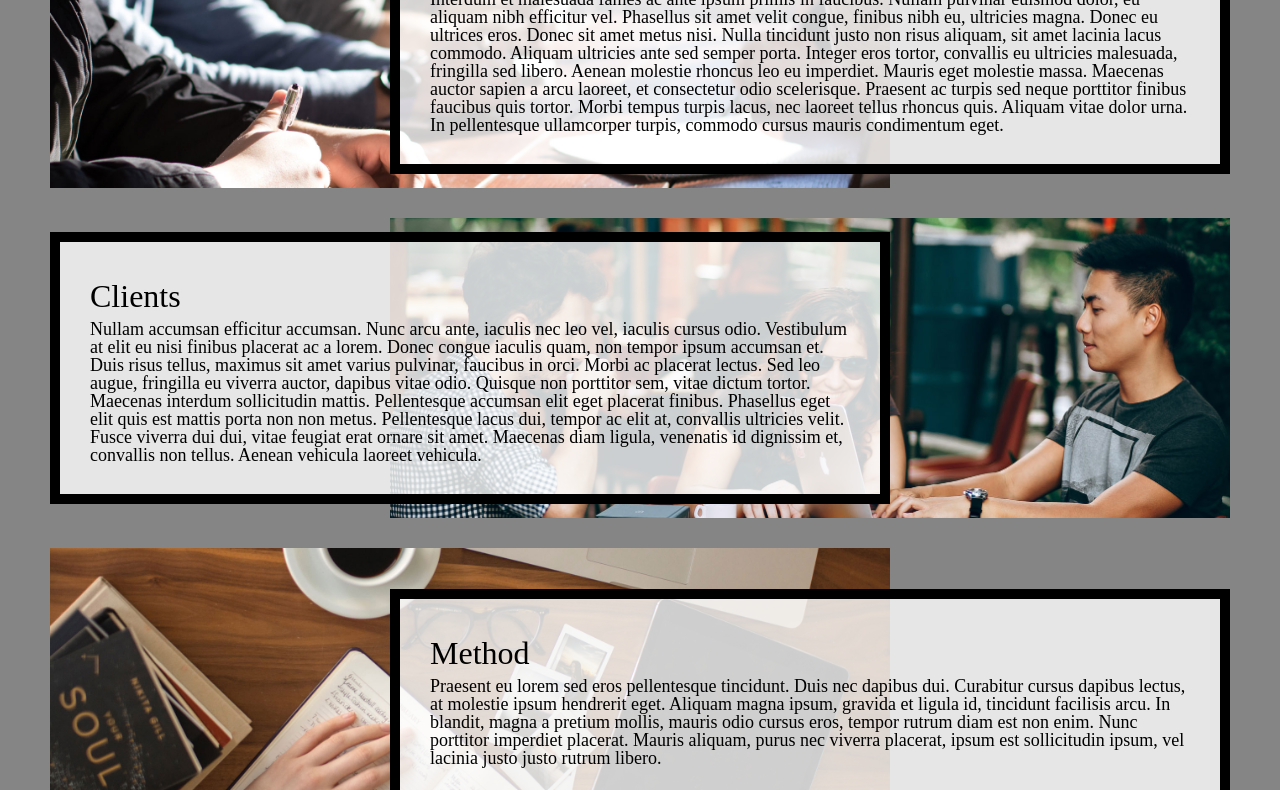
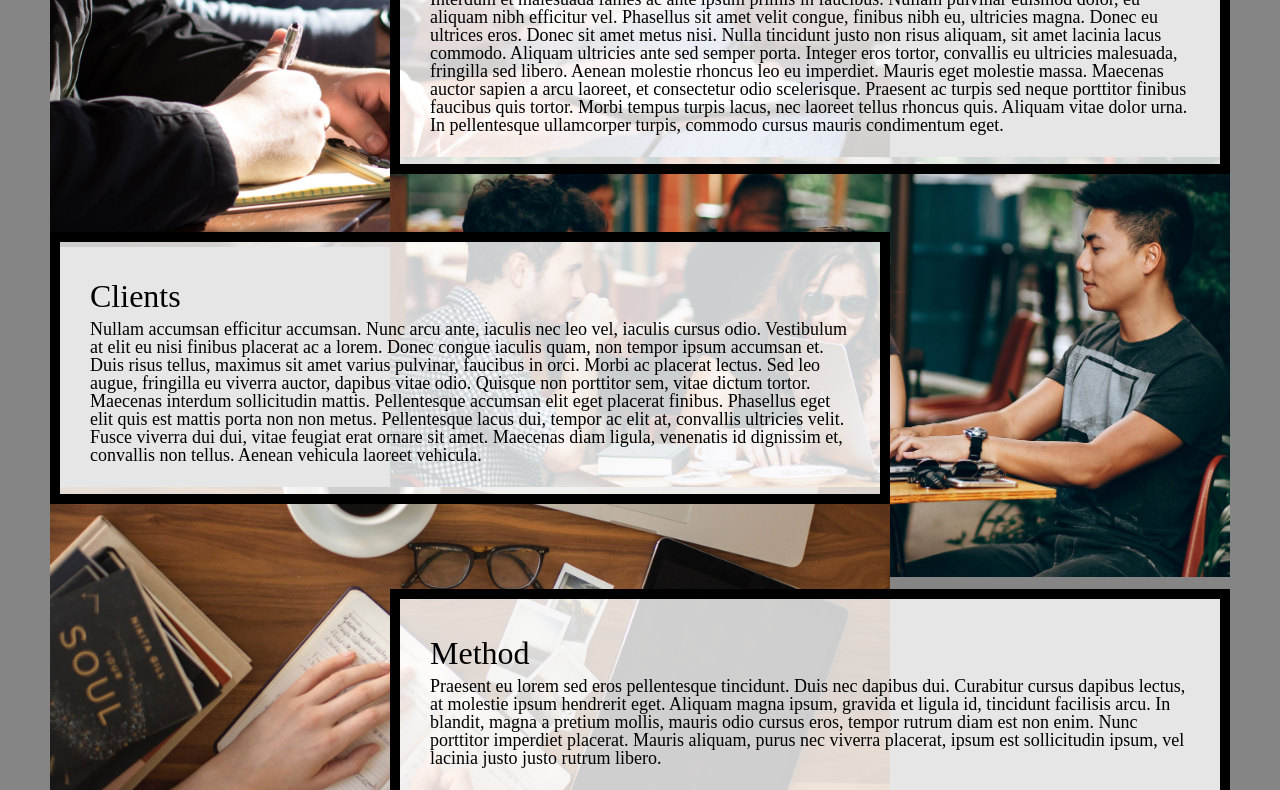
Before and after one commit to xDLDx/homework3-2022, a plain HTML site: page index.html in a window 1280 px wide. Shown: the part 590-1380 px from the top of the page. Drawn offline with Linux system fonts and the light colour scheme.

Commit message:
Update Final

```diff
--- a/css/style.css
+++ b/css/style.css
@@ -111,14 +111,13 @@ nav a:focus {
 
 /* Requirements 6-10 here: */
 .intro {
-    background-color: #858585;
+    background-color: #DDDDDD;
     background-image: url("../images/header.jpg");
     min-height: 400px;
     background-attachment: fixed;
     background-position: center;
     background-repeat: no-repeat;
     background-size: cover;
-
 }
 .about {
     grid-column: 2 / span 1;
@@ -175,8 +174,9 @@ img {
     overflow: hidden;
 }
 .text {
+    align-self: center;
     max-height: 25vh;
-    overflow-y: scroll;
+    overflow: auto;
 }
 
 @media screen and (min-width: 700px){
@@ -204,6 +204,7 @@ img {
         display: grid;
         grid-template-columns: 50px auto 500px auto 50px;
         grid-template-rows: repeat(4,300px);
+
     }
     .about {
         grid-column: 3 / span 2;
@@ -218,14 +219,13 @@ img {
     .clients-image {
         grid-column: 3 / span 2;
         grid-row: 2 / 3;
-        max-height: 300px;
+
         z-index: 1;
         overflow: hidden;
     }
     .contact-image {
         grid-column: 3 / span 2;
         grid-row: 4 / 5;
-        max-height: 300px;
         z-index: 1;
         overflow: hidden;
     }
@@ -242,14 +242,12 @@ img {
     .about-image {
         grid-column: 2 / span 2;
         grid-row: 1 / 2;
-        max-height: 300px;
         z-index: 1;
         overflow: hidden;
     }
     .method-image {
         grid-column: 2 / span 2;
         grid-row: 3 / 4;
-        max-height: 300px;
         z-index: 1;
         overflow: hidden;
     }
```
